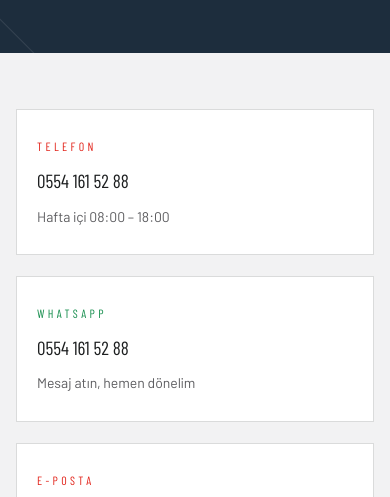
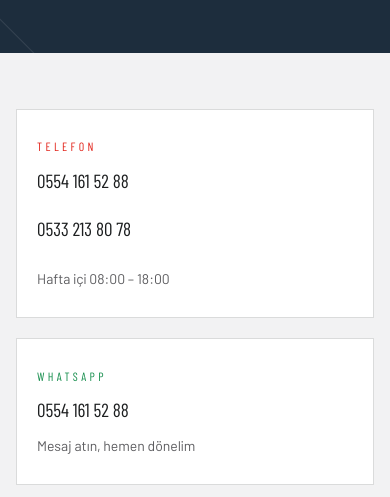
Before and after one commit to fatihcandlm/Klctasimacilik-site, a plain HTML site: page iletisim.html in a window 390 px wide. Shown: the part 340-837 px from the top of the page. Drawn offline with Linux system fonts and the light colour scheme.

Commit message:
İkinci telefon numarası eklendi
0533 213 80 78 numarası eklendi:
- İletişim sayfasındaki Telefon kutusunda iki numara alt alta, ikisi de
  tıklanabilir
- Alt bilgide her sayfada
- Mobil menüde ikinci arama butonu

Numaralar iskelet.mjs içinde tek yerde tanımlı; değişiklik gerekirse
sekiz sayfayı tek tek düzeltmeye gerek yok.

Dokunmatikte numara satırları 44px hedef yüksekliğinde.

Co-Authored-By: Claude Opus 5 <noreply@anthropic.com>
Claude-Session: https://claude.ai/code/session_01DY7Jq8UzHzHi7ugqp25Anb

```diff
--- a/assets/site.css
+++ b/assets/site.css
@@ -569,6 +569,13 @@ a.card:hover { transform: translateY(-3px); box-shadow: var(--shadow-md); border
 .info-box { border: 1px solid var(--color-divider); background: #fff; padding: var(--space-8) clamp(20px, 2vw, 28px); }
 .info-box .kicker { color: var(--brand); }
 .info-box .val { font-family: var(--font-heading); font-size: clamp(19px, 1.8vw, 24px); margin-top: var(--space-3); color: var(--color-text); display: block; }
+/* Aynı kutuda birden çok telefon numarası */
+a.tel-satir { transition: color .16s; }
+a.tel-satir:hover { color: var(--brand); }
+a.tel-satir + a.tel-satir { margin-top: 4px; }
+@media (hover: none), (max-width: 860px) {
+  a.tel-satir { min-height: 44px; display: flex; align-items: center; }
+}
 a.info-box { color: inherit; transition: border-color .18s, transform .18s; }
 a.info-box:hover { border-color: var(--brand); transform: translateY(-3px); }
 .info-box .note { margin: var(--space-3) 0 0; font-size: 14px; color: var(--color-neutral-700); }
--- a/iletisim.html
+++ b/iletisim.html
@@ -64,6 +64,7 @@
         <a href="blog.html">Blog</a>
         <a href="iletisim.html">İletişim</a>
         <a href="tel:+905541615288" class="mob-cta">📞 0554 161 52 88</a>
+        <a href="tel:+905332138078" class="mob-cta">📞 0533 213 80 78</a>
         <a href="https://wa.me/905541615288?text=Merhaba%2C%20personel%20servisi%20hakk%C4%B1nda%20bilgi%20almak%20istiyorum." class="mob-cta wa" target="_blank" rel="noopener">WhatsApp'tan yazın</a>
       </nav>
     </div>
@@ -81,11 +82,12 @@
   <section class="sec">
     <div class="wrap">
       <div class="grid g-4" style="margin-bottom:var(--space-8)">
-        <a class="info-box" href="tel:+905541615288">
+        <div class="info-box">
           <div class="kicker">Telefon</div>
-          <span class="val">0554 161 52 88</span>
+          <a class="val tel-satir" href="tel:+905541615288">0554 161 52 88</a>
+          <a class="val tel-satir" href="tel:+905332138078">0533 213 80 78</a>
           <p class="note">Hafta içi 08:00 – 18:00</p>
-        </a>
+        </div>
         <a class="info-box wa-box" href="https://wa.me/905541615288?text=Merhaba%2C%20personel%20servisi%20hakk%C4%B1nda%20bilgi%20almak%20istiyorum." target="_blank" rel="noopener">
           <div class="kicker">WhatsApp</div>
           <span class="val">0554 161 52 88</span>
@@ -237,6 +239,7 @@
       <h4>İletişim</h4>
       <ul>
         <li><a href="tel:+905541615288">0554 161 52 88</a></li>
+        <li><a href="tel:+905332138078">0533 213 80 78</a></li>
         <li><a href="https://wa.me/905541615288?text=Merhaba%2C%20personel%20servisi%20hakk%C4%B1nda%20bilgi%20almak%20istiyorum." target="_blank" rel="noopener">WhatsApp</a></li>
         <li><a href="mailto:info@klctasimacilik.com">info@klctasimacilik.com</a></li>
         <li>Ankara, Türkiye</li>
```
Also changed, not shown: 404.html (+2 -0 lines), blog.html (+2 -0 lines), hakkimizda.html (+2 -0 lines), hizmetler.html (+2 -0 lines), index.html (+2 -0 lines), referanslar.html (+2 -0 lines), tesekkurler.html (+2 -0 lines).
